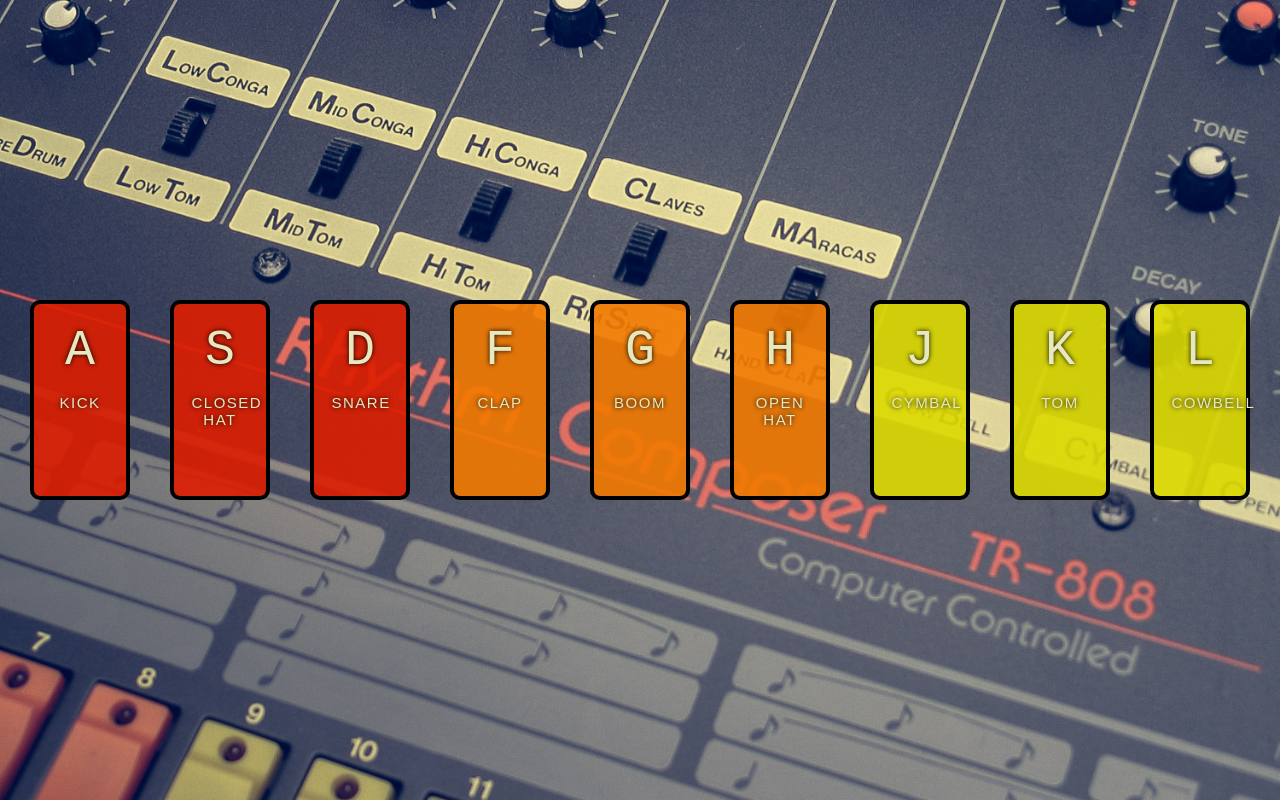
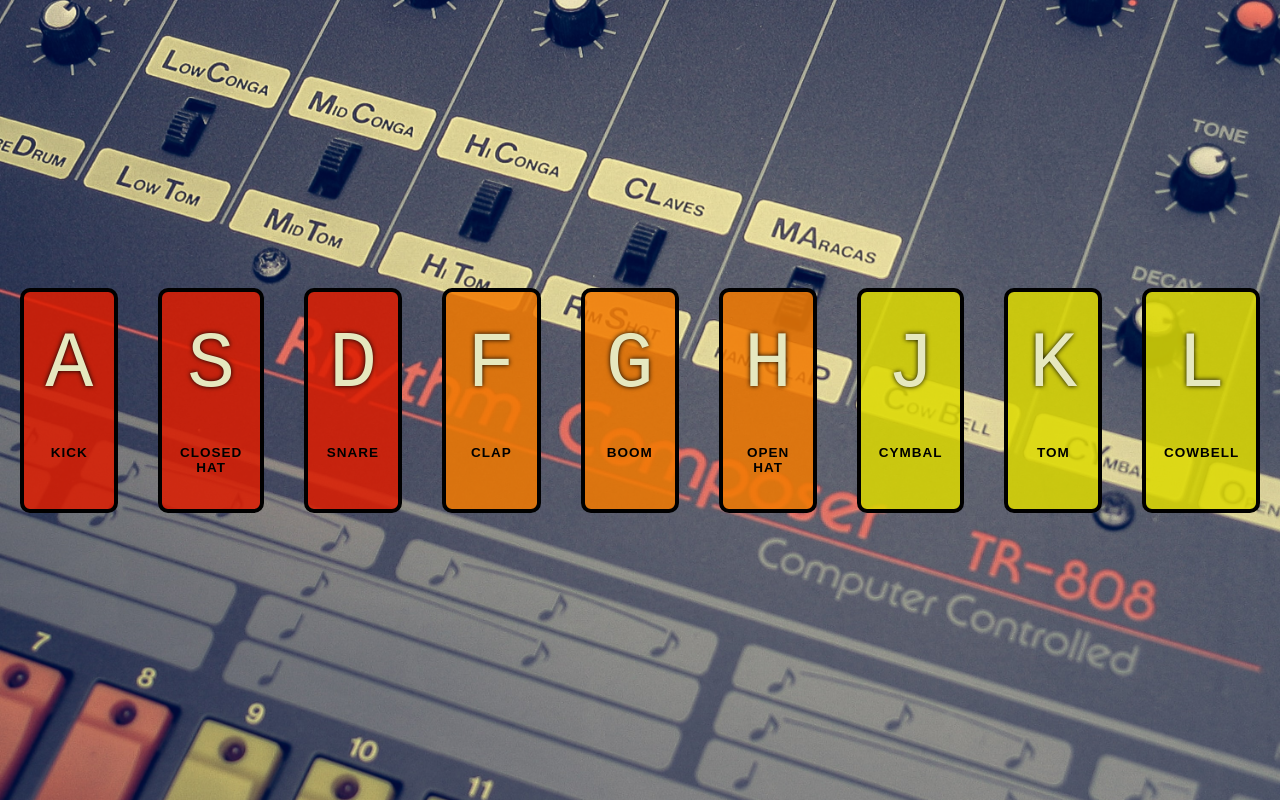
Before and after one commit to reginaldwong/js-drum-machine, a plain HTML site: page index.html in a window 1280 px wide. Drawn offline with Linux system fonts and the light colour scheme.

Commit message:
edit button styling

```diff
--- a/style.css
+++ b/style.css
@@ -20,42 +20,40 @@ html {
 
 kbd {
     display: block;
-    font-size: 5rem;
-    text-align: center;
-    margin-bottom: 1.5rem;
+    font-size: 8rem;
+    margin-top: 1rem;
+    margin-bottom: 3.5rem;
+    text-shadow: 0 0 .5rem black;
 }
 
 .red-key, .orange-key, .yellow-key {
     border: .4rem solid black;
     border-radius: 1rem;
-    font-size: 1rem;
     padding: 1.75rem 1.75rem;
     margin: 2rem;
-    width: 10rem;
-    height: 20rem;
-    font-size: 1.5rem;
+    width: 11.75rem;
+    height: 22.5rem;
+    font-size: 1.35rem;
     color: #E6E8BF;
-    text-shadow: 0 0 .5rem black;
     text-align: center;
 }
 
 
 .red-key {
-    /* background: #DD1D00; */
-    background-color:rgba(221, 29, 0, 0.9)
+    background-color:rgba(221, 29, 0, 0.85);
 }
 
 .orange-key {
-    /* background: #F27900; */
-    background-color:rgba(242, 121, 0, 0.9)
+    background-color:rgba(242, 121, 0, 0.85);
 }
 
 .yellow-key {
-    /* background: #DDDA00; */
-    background-color:rgba(221, 218, 0, 0.9)
+    background-color:rgba(221, 218, 0, 0.85);
 }
 
 .sound {
     text-transform: uppercase;
-    letter-spacing: .15rem;;
+    letter-spacing: .1rem;
+    font-weight: bolder;
+    color: black;
 }
```
